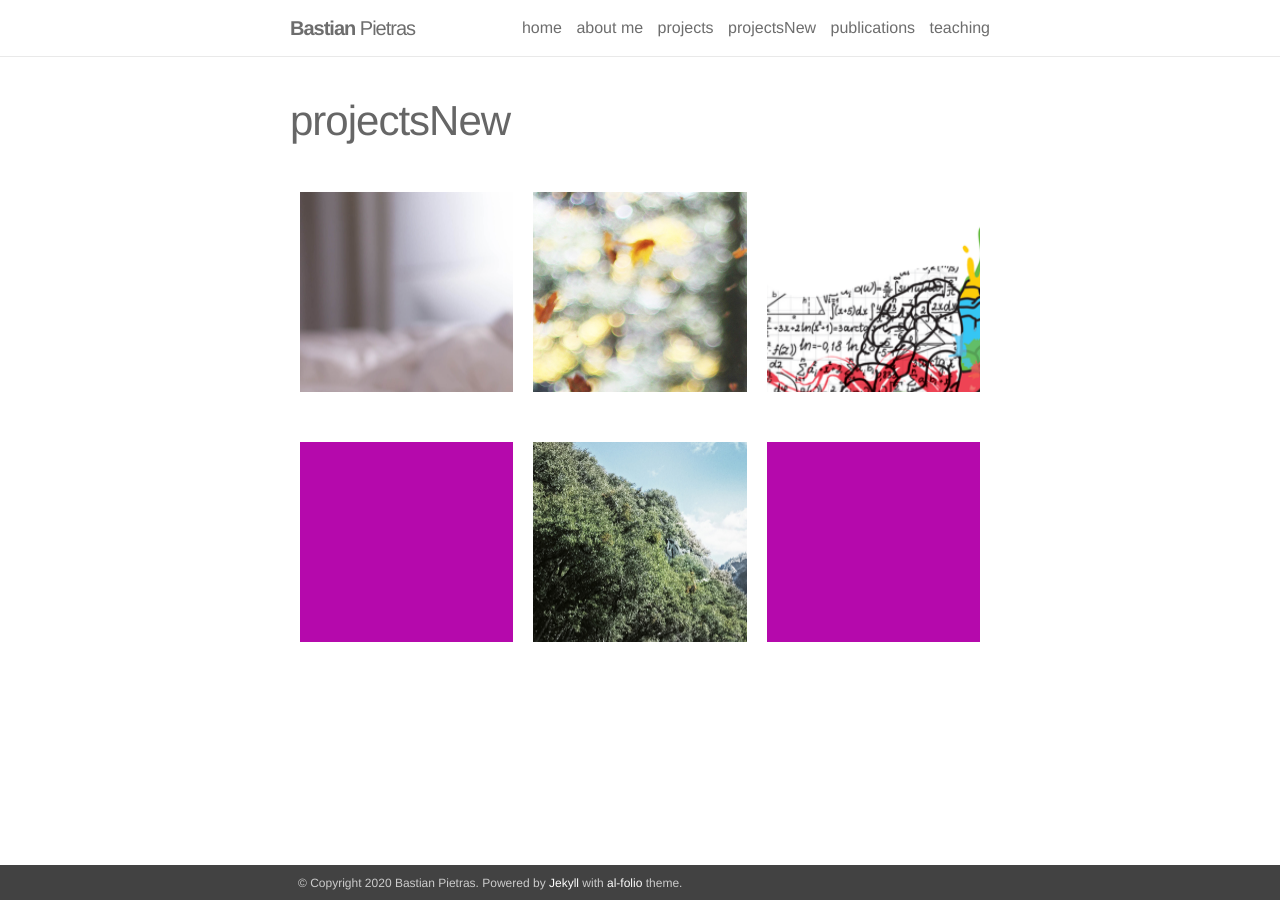
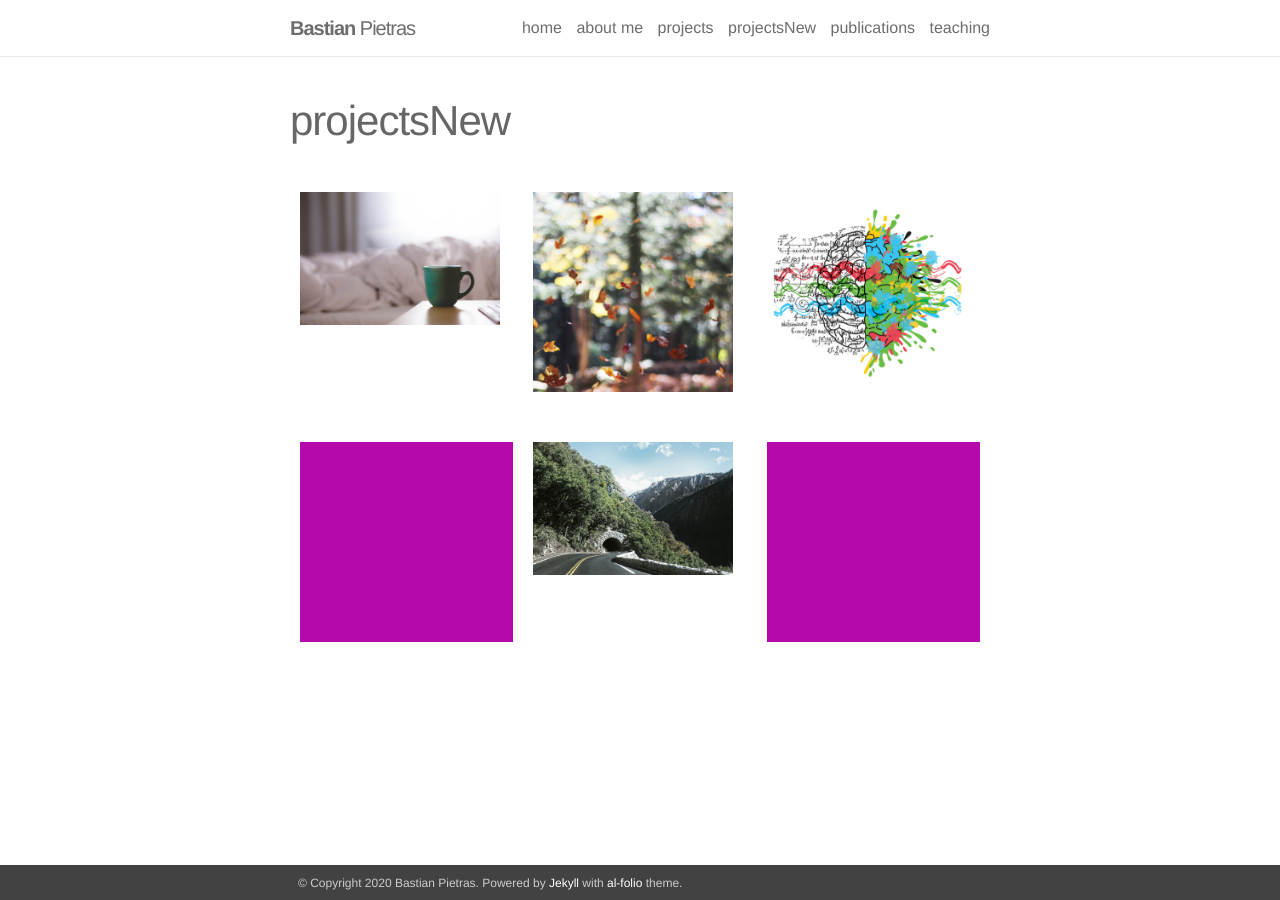
Before and after one commit to BastianPietras/bastianpietras.github.io, a Jekyll site: the page built from _pages/projectsNew.md, in a window 1280 px wide. Built offline with Jekyll 4.4.1, drawn with Linux system fonts in a browser that asks for light colours.

Commit message:
Update _projects.scss

```diff
--- a/_sass/_projects.scss
+++ b/_sass/_projects.scss
@@ -14,9 +14,9 @@
         img {
             height: auto;
             position: relative;
-                left: -25%;
-                top: -5%;
-            width: 500px;
+                left: 0%;
+                top: 0%;
+            width: 200px;
         }
 
         a {
```
